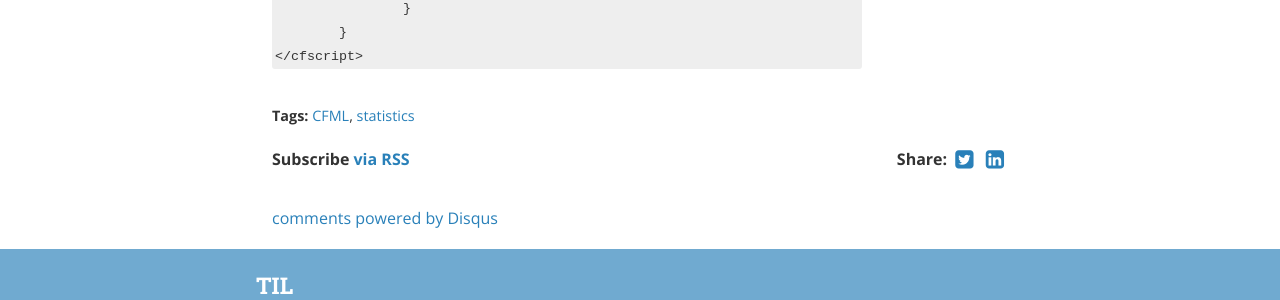
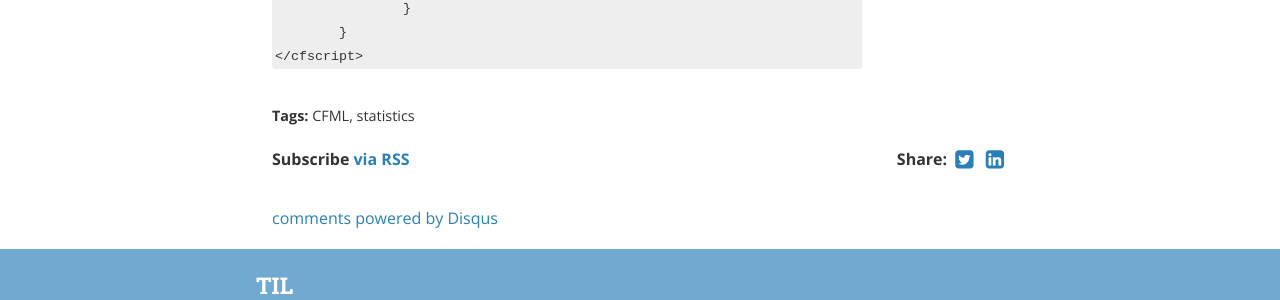
Before and after one commit to ryanguill/ryanguill.github.io, a Jekyll site: the page built from _posts/2016-02-15-cfml-kth-percentile.markdown, in a window 1280 px wide. Shown: the part 744-1044 px from the top of the page. Built offline with Jekyll 4.4.1, drawn with Linux system fonts in a browser that asks for light colours; nearby versions of some CDN libraries; comment, search, counter and statistics services are not loaded; a style sheet for code colours, icons or effects is not loaded.

Commit message:
add pages workflow and gate tag archive links

```diff
--- a/_layouts/post.html
+++ b/_layouts/post.html
@@ -35,12 +35,10 @@ layout: default
   {{ content }}
 </article>
 
-{% if site.jekyll-archives %}
 {% if page.tags.size > 0 %}
 <section class="tags">
-  <strong>Tags:</strong> {% for tag in page.tags %}<a href="{{ site.baseurl }}/tag/{{ tag }}">{{ tag }}</a>{% if forloop.last == false %},&nbsp;{% endif %}{% endfor %}
+  <strong>Tags:</strong> {% for tag in page.tags %}{% if site.plugins and site.plugins contains 'jekyll-archives' %}<a href="{{ site.baseurl }}/tag/{{ tag }}">{{ tag }}</a>{% else %}<span>{{ tag }}</span>{% endif %}{% if forloop.last == false %},&nbsp;{% endif %}{% endfor %}
 </section>
-{% endif %}
 {% endif %}
 
 <section class="rss">
```
Also changed, not shown: .github/workflows/pages.yml (added), .plans/overall-site-plan.md.
